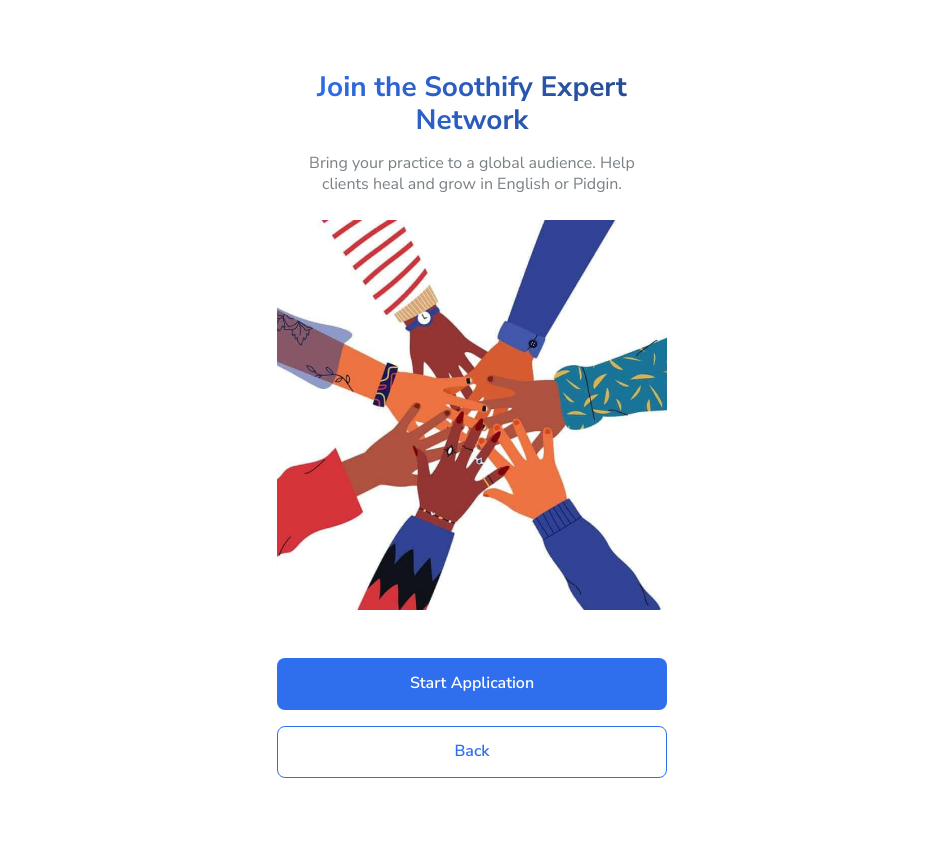
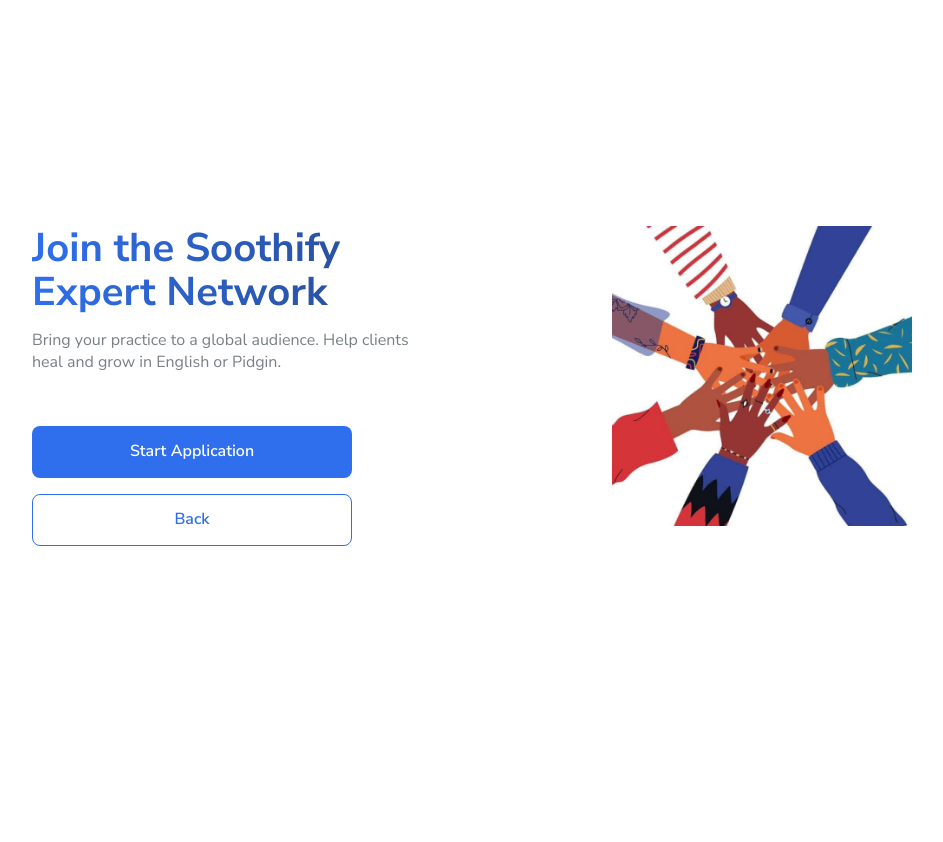
Before and after one commit to DANIEL-EKWERE/Soothify-Africa-backend, a Django app: template templates/home/apply_intro.html in a window 1280 px wide. Shown: the whole page, without its empty margins (168-1111 px from the left). After the commit the page ends 546 px from the top, so only its background shows below. Run offline with Django 5.2, Linux system fonts and the light colour scheme; the template is opened without the code that fills it, so the values that code supplies are empty.

Commit message:
added desktop responsivleness

```diff
--- a/static/css/landing.css
+++ b/static/css/landing.css
@@ -2963,6 +2963,155 @@ p {
   overflow: hidden;
 }
 
+/* ---------------------------------------------------------------- desktop
+   The app is a 390 phone frame and this flow was built from it, which left
+   a laptop showing a phone-wide ribbon down the middle of an empty page.
+
+   What widens is the layout only. Every measurement the frames specify --
+   48-tall controls, the 8 radius, 8 under a question, 16 between controls,
+   45 before the button -- is the same at every width; a desktop reading of
+   a mobile design is not a licence to redraw it.
+   --------------------------------------------------------------------- */
+
+/* A tablet is not a phone: the column grows before the form splits. */
+@media (min-width: 600px) {
+  .xp__col {
+    width: min(560px, 100% - 64px);
+  }
+
+  /* The bar can run the width of the column now; 65 of right margin was
+     the phone frame's own inset. */
+  .xp-steps {
+    margin-right: 0;
+  }
+}
+
+@media (min-width: 900px) {
+  .xp {
+    padding-bottom: 96px;
+  }
+
+  .xp__col {
+    width: min(880px, 100% - 96px);
+  }
+
+  /* Two questions abreast. Anything that cannot share a line says so
+     below rather than being squeezed into half of one. */
+  .xp-form {
+    display: grid;
+    grid-template-columns: 1fr 1fr;
+    column-gap: 32px;
+    align-items: start;
+  }
+
+  .xp-group,
+  .xp-agree,
+  .xp-form__next,
+  .xp-form > .xp-error {
+    grid-column: 1 / -1;
+  }
+
+  /* "Tell us briefly about yourself?" is 163 tall; half a line beside a
+     48 input would leave a hole next to it. */
+  .xp-field:has(textarea) {
+    grid-column: 1 / -1;
+  }
+
+  /* Before :has(), the textarea's own field cannot be singled out, so the
+     whole form stays one column rather than putting a 163-tall box beside
+     a 48-tall one. */
+  @supports not selector(:has(*)) {
+    .xp-form {
+      grid-template-columns: 1fr;
+    }
+  }
+
+  /* The three disciplines and the two languages read as a row of cards
+     rather than a stack a laptop has to scroll. */
+  .xp-options {
+    grid-template-columns: repeat(auto-fit, minmax(220px, 1fr));
+  }
+
+  /* A button the width of 880 is a banner, not a control. The frame's
+     52 height stays; only the width is held in. */
+  .xp-form__next {
+    width: min(320px, 100%);
+  }
+
+  /* The intro becomes what the artwork always wanted: the words on one
+     side, the picture on the other.
+
+     Centred in the window rather than sitting at the top: with no header
+     over it and nothing below, a short page anchored to the top leaves
+     two thirds of a laptop screen empty under it. */
+  .xp--intro {
+    display: grid;
+    align-content: center;
+    /* Fills the window and centres in it. With no header above and no
+       footer below, a short page pinned to the top leaves most of a
+       laptop screen blank under it. */
+    min-height: 100vh;
+    padding-block: 48px;
+  }
+
+  .xp__col--intro {
+    display: grid;
+    /* The words over the actions in one column, the artwork beside both. */
+    grid-template-columns: minmax(0, 1fr) minmax(0, 420px);
+    grid-template-areas:
+      'words art'
+      'actions art';
+    grid-template-rows: max-content max-content;
+    column-gap: 56px;
+    align-content: center;
+    text-align: left;
+  }
+
+  .xp-intro__words {
+    grid-area: words;
+  }
+
+  .xp-intro__actions {
+    grid-area: actions;
+    /* Held to the top of its row so the buttons keep the frame's 52 rather
+       than stretching to whatever the artwork beside them comes to. */
+    align-self: start;
+    width: min(320px, 100%);
+  }
+
+  .xp-intro__art {
+    grid-area: art;
+    align-self: center;
+    justify-self: end;
+    /* Held to about what the words and the two buttons come to. A square
+       at its full 346 is taller than the column beside it, and grid hands
+       the difference to the rows it spans -- which opens a gap between the
+       blurb and the first button rather than making the picture bigger. */
+    max-height: 300px;
+    width: auto;
+    aspect-ratio: 1;
+  }
+
+  .xp-intro__title {
+    margin-top: 0;
+    font-size: 40px;
+    line-height: 1.1;
+  }
+
+  .xp-intro__body {
+    /* The frame leaves 24 under the blurb; with the artwork beside it
+       rather than below, that 24 is what separates it from the button. */
+    margin: 0 0 24px;
+    max-width: 40ch;
+  }
+
+  /* The acknowledgement is one card; it is given room, not a column. */
+  .xp__col--done {
+    width: min(560px, 100% - 96px);
+    padding-top: 80px;
+  }
+}
+
 @media (max-width: 420px) {
   .xp__col {
     width: min(390px, 100% - 32px);
--- a/templates/home/apply_intro.html
+++ b/templates/home/apply_intro.html
@@ -21,8 +21,15 @@
   in the app recognises where they are.
 {% endcomment %}
 {% block body %}
-<main class="xp">
+<main class="xp xp--intro">
+  {% comment %}
+    Three parts, in the frame's own order: the words, the artwork, the two
+    actions. Grouped rather than loose so a wide screen can put the words
+    and the actions in one column with the artwork beside them, without
+    reordering anything a phone shows.
+  {% endcomment %}
   <div class="xp__col xp__col--intro">
+    <div class="xp-intro__words">
       <h1 class="xp-intro__title">{% translate "Join the Soothify Expert Network" %}</h1>
 
       <p class="xp-intro__body">
@@ -31,12 +38,15 @@
           in English or Pidgin.
         {% endblocktranslate %}
       </p>
+    </div>
 
     <img class="xp-intro__art" src="{% static 'img/expert-network.png' %}"
          alt="{% translate 'Practitioners on Soothify' %}" width="346" height="346">
 
+    <div class="xp-intro__actions">
       <a class="xp-btn" href="{% url 'home:practitioner_apply_step' 1 %}">{% translate "Start Application" %}</a>
       <a class="xp-btn xp-btn--ghost" href="{% url 'home:landing' %}">{% translate "Back" %}</a>
+    </div>
   </div>
 </main>
 {% endblock %}
```
Also changed, not shown: home/tests_apply.py (+16 -0 lines). Lines whose indentation alone changed are shown as unchanged.
